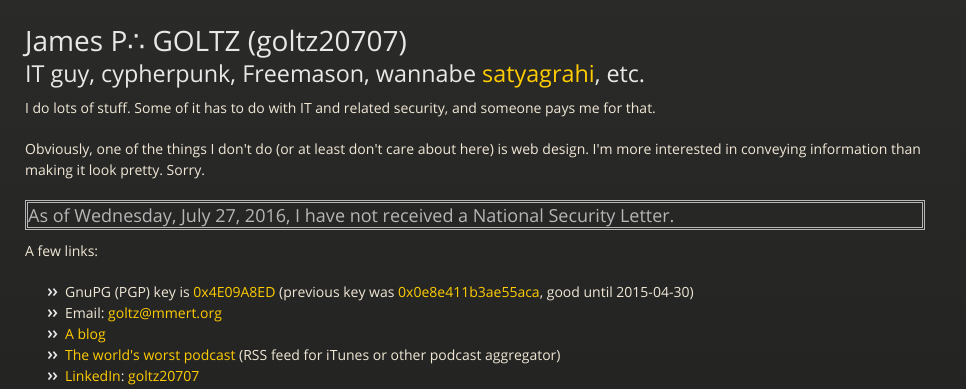
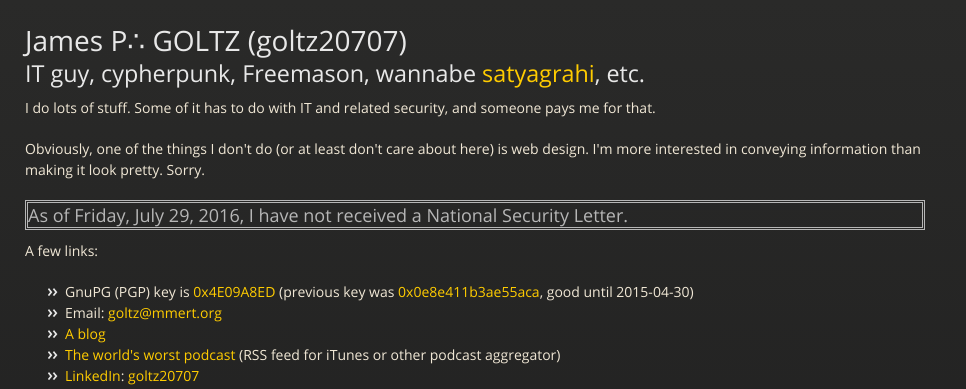
Before and after one commit to goltz20707/goltz20707.github.io, a Jekyll site: the page built from index.html, in a window 1280 px wide. Shown: the top 389 px of the page, without its empty margins (0-966 px from the left). Built offline with Jekyll 4.4.1, drawn with Linux system fonts in a browser that asks for light colours.

Commit message:
Update nsl.html

```diff
--- a/_includes/nsl.html
+++ b/_includes/nsl.html
@@ -3,6 +3,6 @@ date '+%A, %B %e, %Y,'
  -->
 <h3 style="border: double">As of
 
-Wednesday, July 27, 2016,
+Friday, July 29, 2016,
 
 I have not received a National Security Letter.</h3>
```
